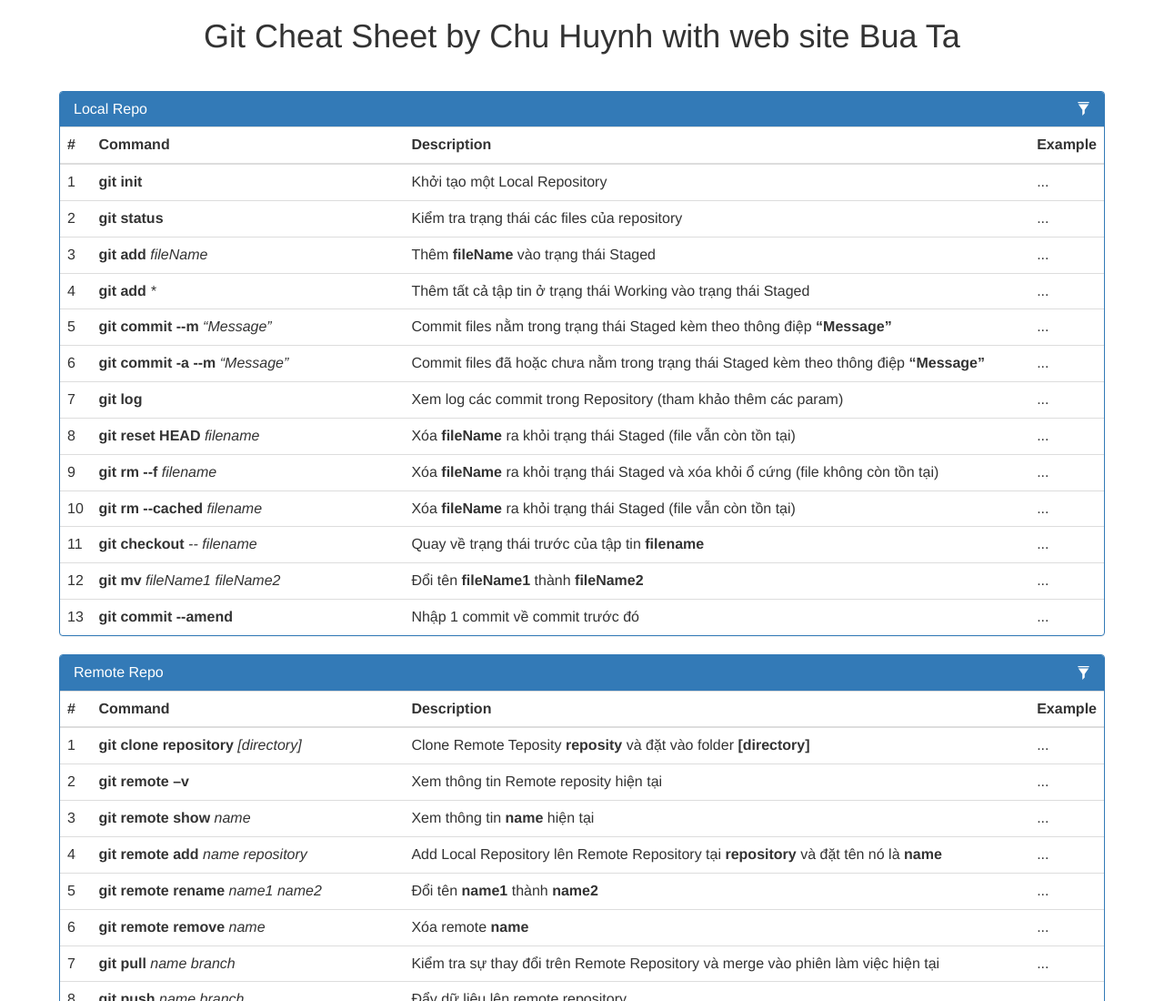
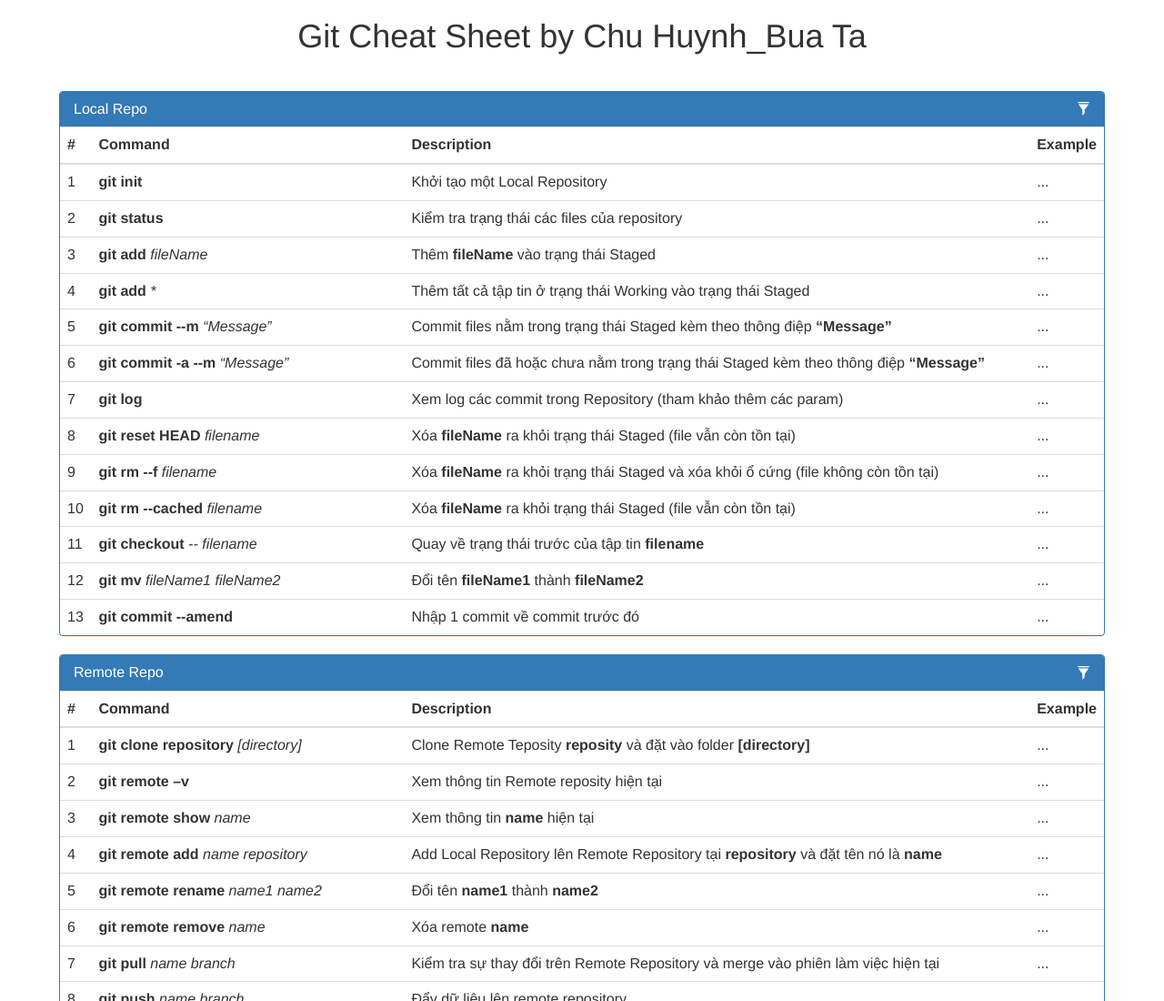
Before and after one commit to huynhduychu/remote-mweb, a plain HTML site: page index.html in a window 1280 px wide. Shown: the top 1100 px of the page at 91% size. Drawn offline with Linux system fonts and the light colour scheme.

Commit message:
Crete conflit

```diff
--- a/index.html
+++ b/index.html
@@ -21,7 +21,7 @@
 
 	<div class="container">
 
-    	<h1 class="text-center">Git Cheat Sheet by Chu Huynh with web site Bua Ta</h1>
+    	<h1 class="text-center">Git Cheat Sheet by Chu Huynh_Bua Ta</h1>
     	<div class="row">
 			<!-- LOCAL REPO : START -->
 			<div class="panel panel-primary">
```
